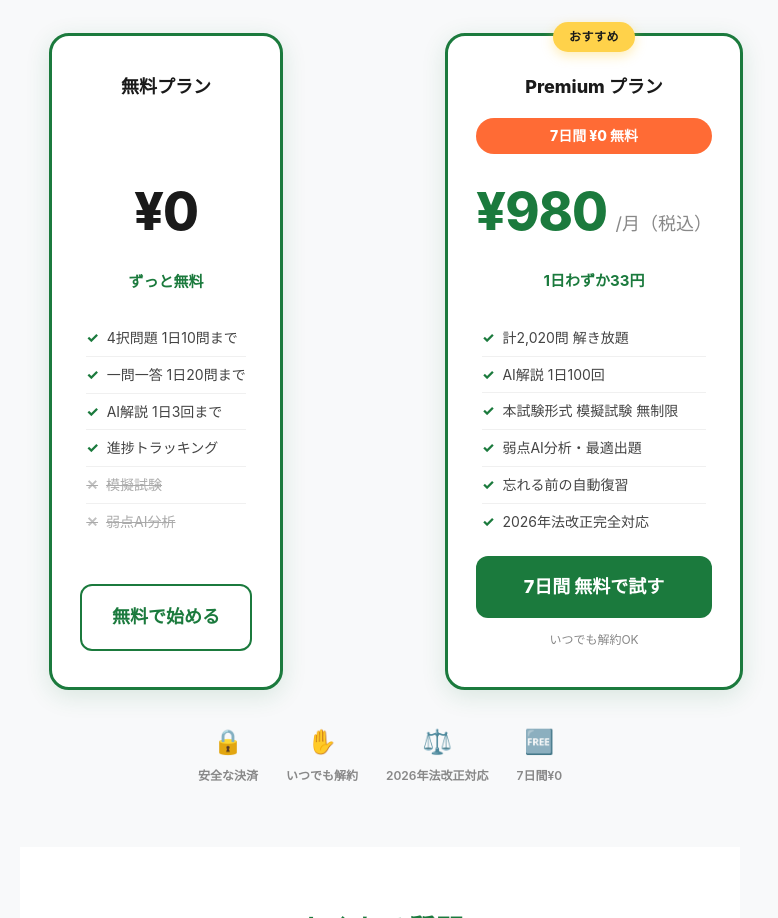
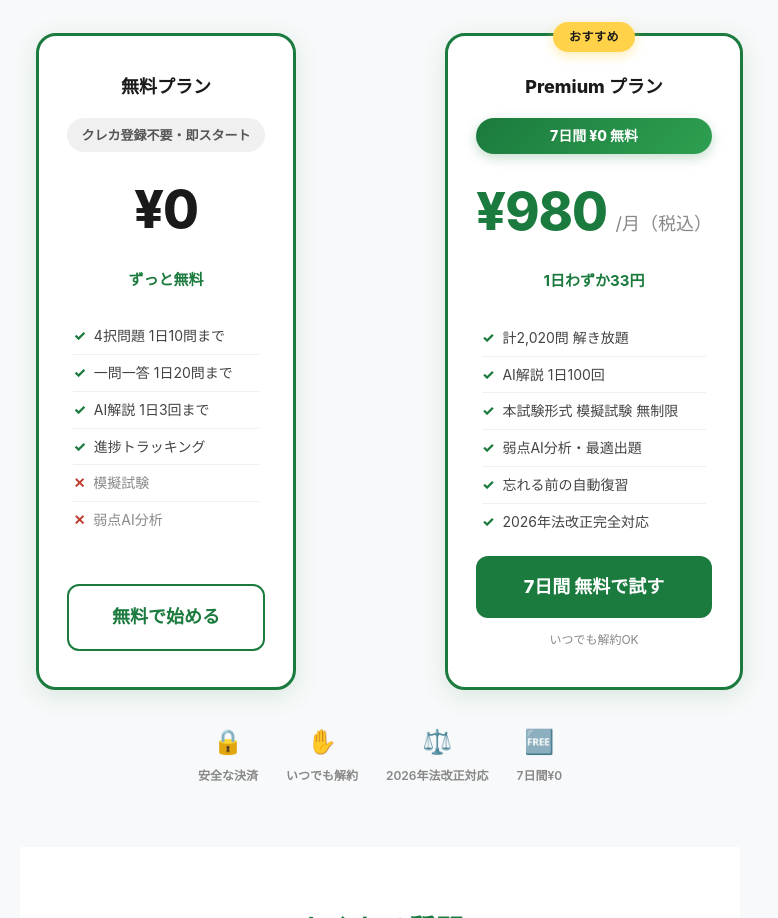
Before and after one commit to n7083013-create/takken-app, a website: page public/lp.html in a window 1280 px wide. Shown: the part 4234-5152 px from the top of the page, without its empty margins (260-1038 px from the left). Drawn offline with Linux system fonts and the light colour scheme.

Commit message:
Polish: LP料金プランの視覚バランス改善
ユーザー指摘 + スクショ:「バランス悪いね」

問題点:
1. オレンジバッジ「7日間¥0無料」がブランド緑と不調和
2. 無料プラン側にバッジがなく、上部に空白
3. ✕マークが薄すぎて埋もれる

修正:
1. pricing-trial: オレンジ → 緑グラデーション (ブランド統一)
   + 浮き上がりshadow追加で立体感
2. pricing-trial-spacer (透明) → pricing-free-badge (実体バッジ)
   - 「クレカ登録不要・即スタート」テキスト
   - グレー背景で控えめだが存在感あり
3. ✕マーク: 薄グレー → 赤 (#c0392b) で視認性UP
   + font-weight: 800 で強調
4. 取り消し線を除去 (赤✕ だけで十分伝わる)

これでカード両側のバランス + ブランド統一感が出ます。

```diff
--- a/public/lp.html
+++ b/public/lp.html
@@ -413,11 +413,16 @@
       color: #1a1a1a;
       margin-bottom: 16px;
     }
-    /* 「おすすめ」バッジ部分の縦位置統一: 無料プラン側にも同じ高さの透明スペーサーを置く */
-    .pricing-card-free .pricing-trial-spacer {
-      display: block;
-      height: 32px;  /* pricing-trial の高さに合わせる */
-      margin: 0 auto 18px;
+    /* 無料プラン側のバッジ (Premium の pricing-trial と縦位置・高さを揃える) */
+    .pricing-free-badge {
+      display: inline-block;
+      background: #f0f0f0;
+      color: #555;
+      padding: 6px 14px;
+      border-radius: 20px;
+      font-size: 13px;
+      font-weight: 700;
+      margin-bottom: 14px;
     }
     .pricing-badge {
       position: absolute;
@@ -439,13 +444,13 @@
       font-weight: 800;
     }
     .pricing-cross {
-      color: #aaa !important;
-      text-decoration: line-through;
+      color: #888 !important;
     }
     .pricing-cross::before {
       content: '✕' !important;
-      color: #c0c0c0 !important;
+      color: #c0392b !important;
       margin-right: 8px;
+      font-weight: 800;
     }
     .pricing-cta-secondary {
       background: #fff !important;
@@ -489,13 +494,14 @@
     }
     .pricing-trial {
       display: inline-block;
-      background: #FF6B35;
+      background: linear-gradient(135deg, #1B7A3D 0%, #2ea050 100%);
       color: #fff;
       padding: 6px 18px;
       border-radius: 20px;
       font-size: 14px;
       font-weight: 800;
       margin-bottom: 14px;
+      box-shadow: 0 4px 12px rgba(27,122,61,0.25);
     }
     .pricing-price {
       font-size: 52px;
@@ -1139,7 +1145,7 @@
       <!-- 無料プラン -->
       <div class="pricing-card pricing-card-free">
         <h3 class="pricing-name">無料プラン</h3>
-        <span class="pricing-trial-spacer" aria-hidden="true"></span>
+        <div class="pricing-free-badge">クレカ登録不要・即スタート</div>
         <div class="pricing-price-row">
           <span class="pricing-price pricing-price-free">¥0</span>
         </div>
```
